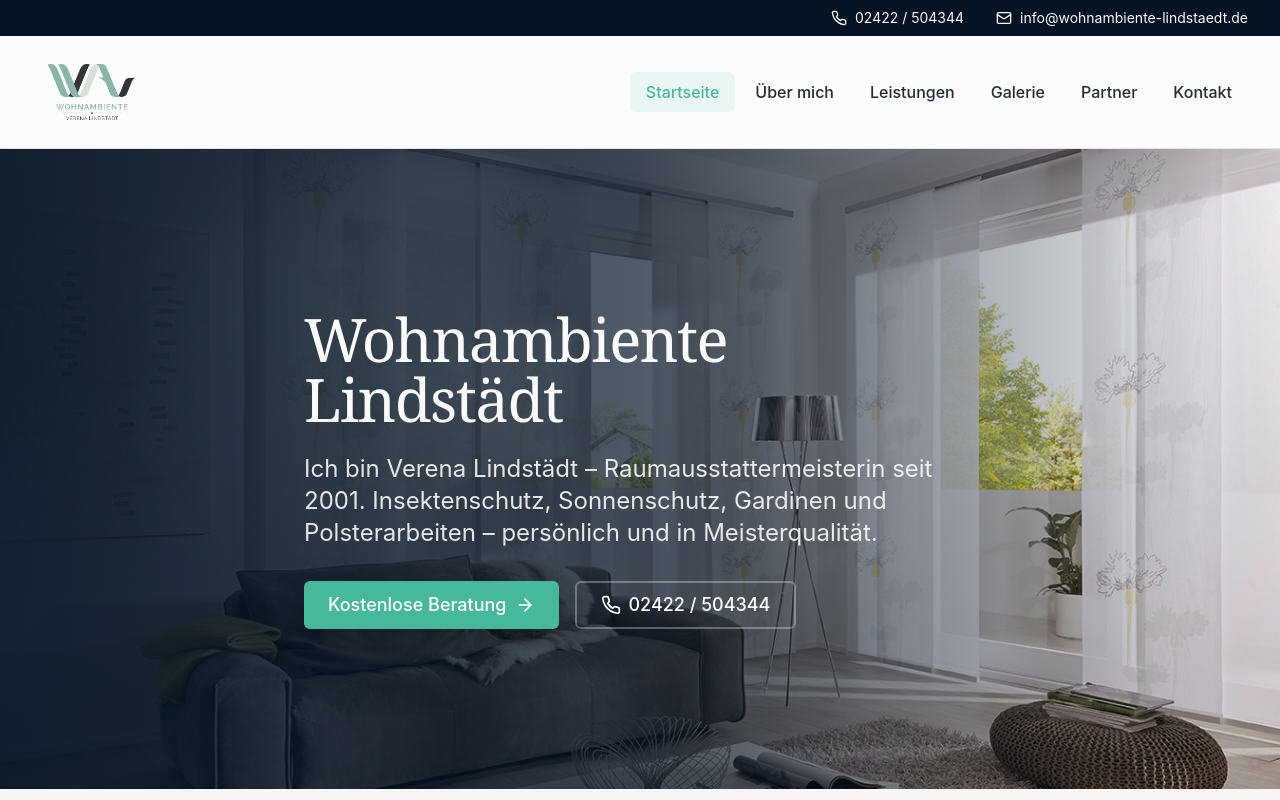
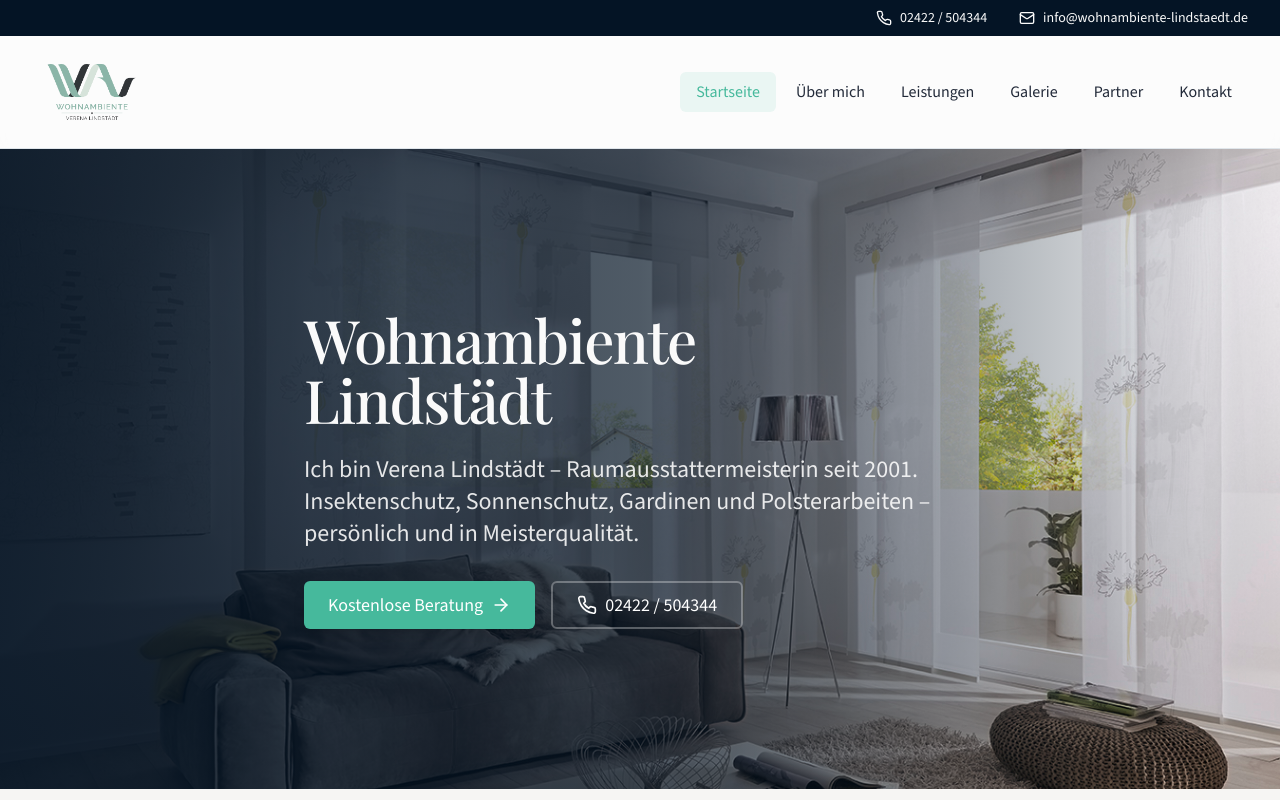
Before and after one commit to nxlsls/wohnambiente-lindstaedt, a React (Vite) app: page / in a window 1280 px wide. Shown: the top 800 px of the page. Built offline with nearby package versions, Linux system fonts and the light colour scheme; the HTML template or start-up script is replaced by a standard one.

Commit message:
Fix CSS @import order - must come before @tailwind directives

```diff
--- a/src/index.css
+++ b/src/index.css
@@ -1,8 +1,8 @@
+@import url('https://fonts.googleapis.com/css2?family=Playfair+Display:wght@400;500;600;700&family=Source+Sans+3:wght@300;400;500;600;700&display=swap');
+
 @tailwind base;
 @tailwind components;
 @tailwind utilities;
-
-@import url('https://fonts.googleapis.com/css2?family=Playfair+Display:wght@400;500;600;700&family=Source+Sans+3:wght@300;400;500;600;700&display=swap');
 
 @layer base {
   :root {
```
